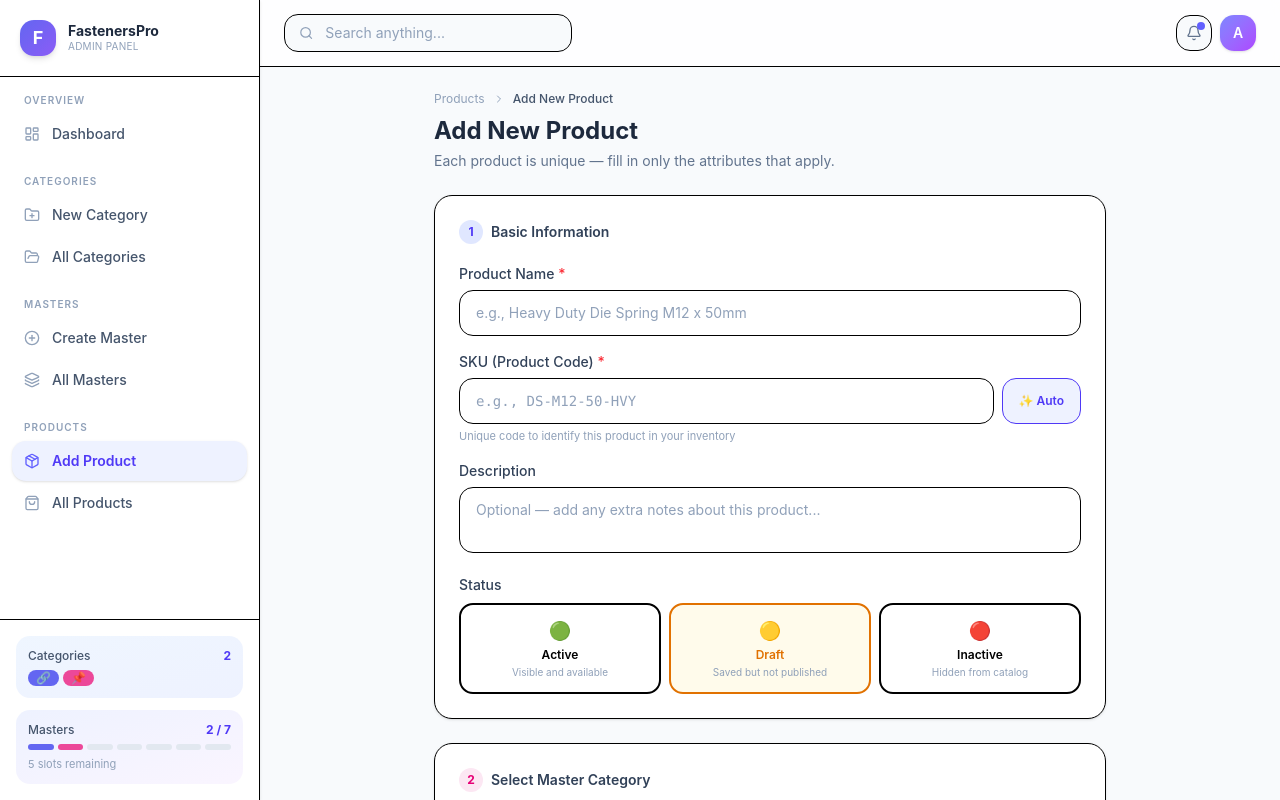
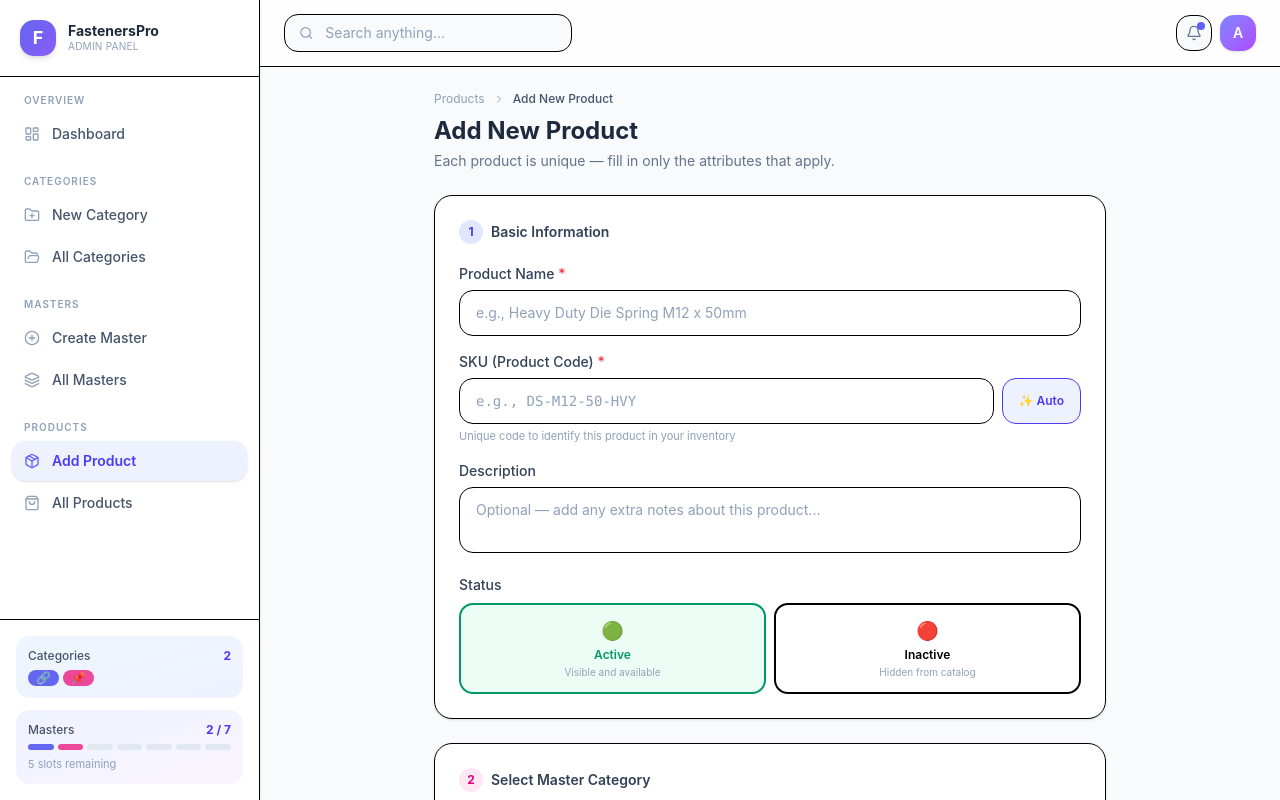
Before and after one commit to BurhaneeDevelopers/mmb-dashboard-2026, a Next.js app: page /products/new in a window 1280 px wide. Shown: the top 800 px of the page. Built offline with nearby package versions, Linux system fonts and the light colour scheme.

Commit message:
Removed multiple status

```diff
--- a/app/(dashboard)/products/new/page.tsx
+++ b/app/(dashboard)/products/new/page.tsx
@@ -25,7 +25,7 @@ const schema = yup.object({
   sku: yup.string().required("SKU is required"),
   categoryId: yup.string().required("Please select a master category"),
   description: yup.string().optional(),
-  status: yup.mixed<"active" | "inactive" | "draft">().oneOf(["active", "inactive", "draft"]).required(),
+  status: yup.mixed<"active" | "inactive">().oneOf(["active", "inactive"]).required(),
   masterValues: yup.object().optional(),
 });
 
@@ -34,13 +34,12 @@ type FormData = {
   sku: string;
   categoryId: string;
   description?: string;
-  status: "active" | "inactive" | "draft";
+  status: "active" | "inactive";
   masterValues?: Record<string, string[]>;
 };
 
 const STATUS_OPTIONS = [
   { value: "active", label: "Active", emoji: "🟢", desc: "Visible and available", color: "text-emerald-600", bg: "bg-emerald-50", border: "border-emerald-200" },
-  { value: "draft", label: "Draft", emoji: "🟡", desc: "Saved but not published", color: "text-amber-600", bg: "bg-amber-50", border: "border-amber-200" },
   { value: "inactive", label: "Inactive", emoji: "🔴", desc: "Hidden from catalog", color: "text-red-500", bg: "bg-red-50", border: "border-red-200" },
 ];
 
@@ -63,7 +62,7 @@ function CreateProductForm() {
       sku: "",
       categoryId: preselectedCategory,
       description: "",
-      status: "draft",
+      status: "active",
       masterValues: {},
     },
   });
--- a/lib/store.tsx
+++ b/lib/store.tsx
@@ -39,7 +39,7 @@ export interface Product {
   categoryId: string;
   description: string;
   masterValues: Record<string, string[]>;
-  status: "active" | "inactive" | "draft";
+  status: "active" | "inactive";
   createdAt: string;
 }
 
```
